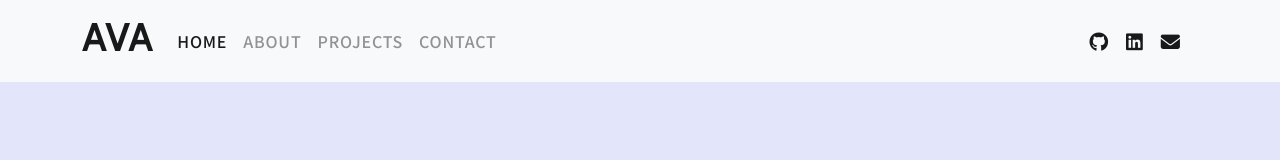
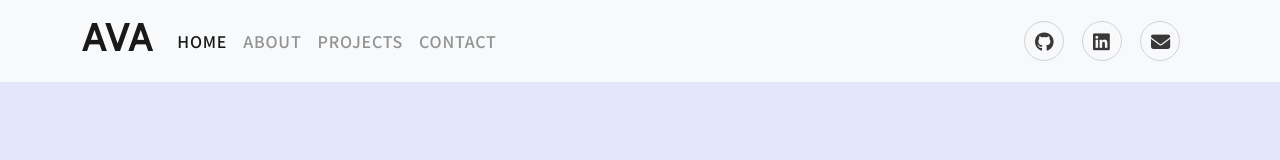
Before and after one commit to avacadok/avacadok, a React (Create React App) app: page / in a window 1280 px wide. Shown: the top 160 px of the page. Built offline with nearby package versions, Linux system fonts and the light colour scheme.

Commit message:
change home page style

```diff
--- a/src/App.css
+++ b/src/App.css
@@ -74,26 +74,20 @@ h6 {
   padding-top: 5px;
 }
 
-.fa-linkedin:hover {
-  color: rgb(10, 102, 194);
-  transform: scale(1.2);
-  transition: all 0.3s linear 0s;
-}
-
-.fa-envelope:hover {
-  color: rgb(76, 139, 245);
-  transform: scale(1.2);
-  transition: all 0.3s linear 0s;
-}
-
-.fa-github:hover {
-  color: #454749;
-  transform: scale(1.2);
-  transition: all 0.3s linear 0s;
+.fa-linkedin:hover, .fa-envelope:hover, .fa-github:hover {
+  color: white;
+  background-color: rgb(10, 102, 194);;
+  border-color: transparent;
+  transition:  0.2s ease-in-out;
 }
 
 .fa-envelope, .fa-github, .fa-linkedin {
-  margin-top: 8px;
+  padding: 10px;
+  border: 1px solid #d3d3d3;
+  border-radius: 50%;
+  width: 40px;
+  height: 40px;
+  color: #393737;
 }
 
 .contact {
```
